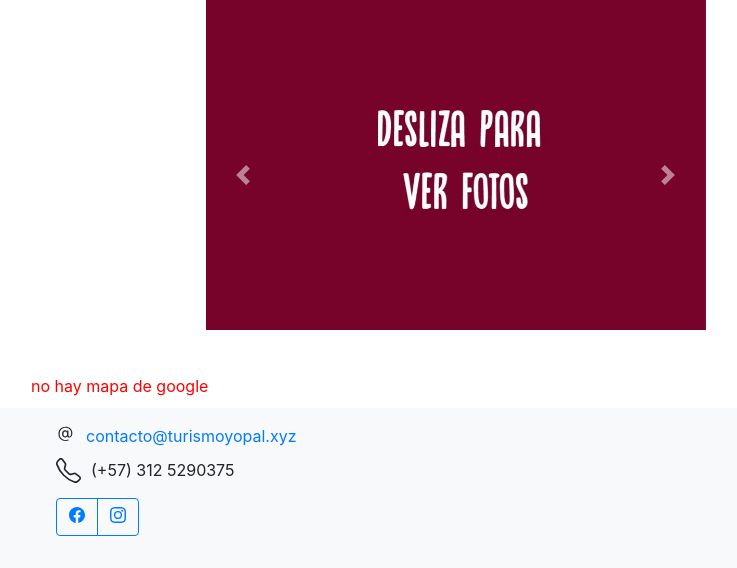
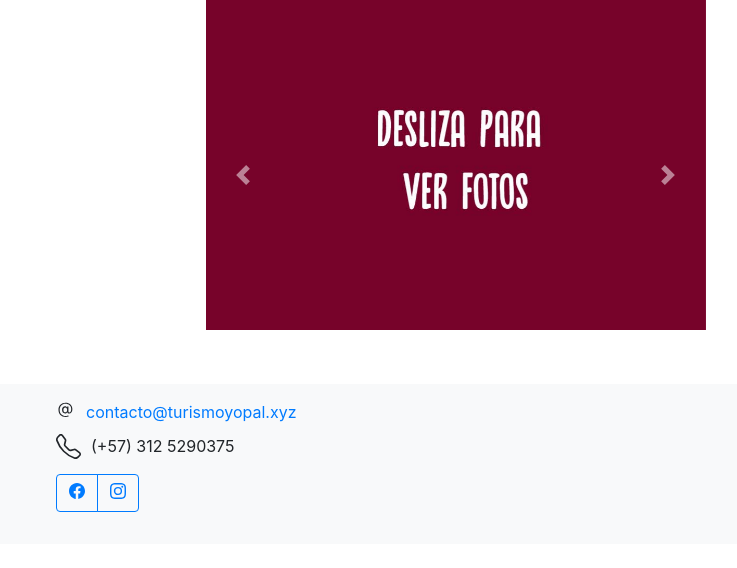
Before and after one commit to Logistikon97/turismoYopal, a PHP site: page /html/sitio.php?siteName=1 in a window 1280 px wide. Shown: the part 634-1202 px from the top of the page, without its empty margins (33-770 px from the left). After the commit the page ends 1146 px from the top, so only its background shows below. Run offline with PHP 8.4, Linux system fonts and the light colour scheme; data that the repository does not hold is empty; some libraries are stand-ins or nearby versions.

Commit message:
Update sitio.php

```diff
--- a/html/sitio.php
+++ b/html/sitio.php
@@ -140,7 +140,7 @@ include '../scripts/funciones.php';
                         if($DatosSitio["mapa"]!=null){
                             echo('<h2 class="mt-4 mb-4">Como llegar</h2>'. $DatosSitio["mapa"]);
                         }else{
-                            echo '<span style="color: red;">no hay mapa de google</span>';
+
                         }
                     ?>
                     </div>
```
